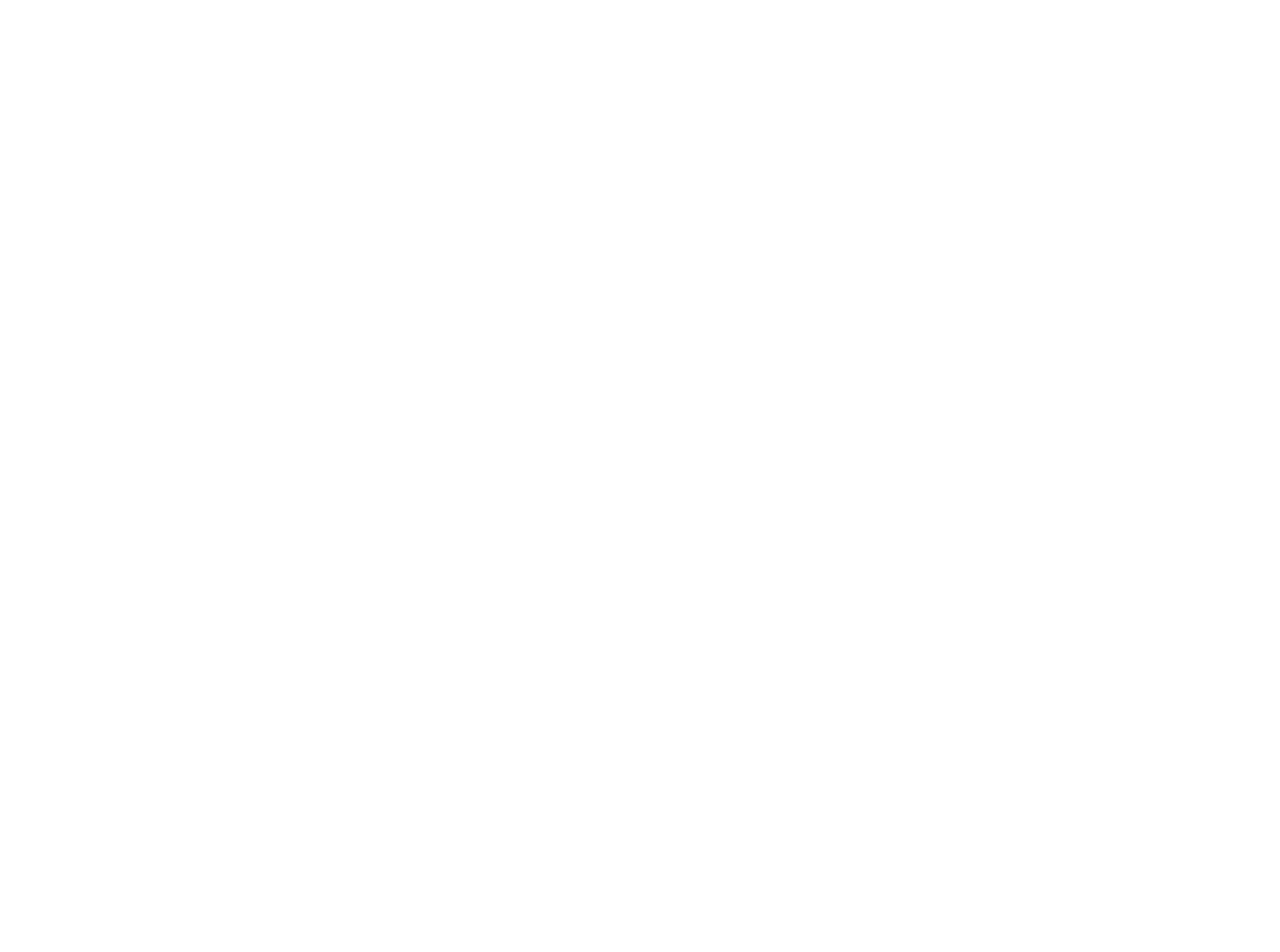
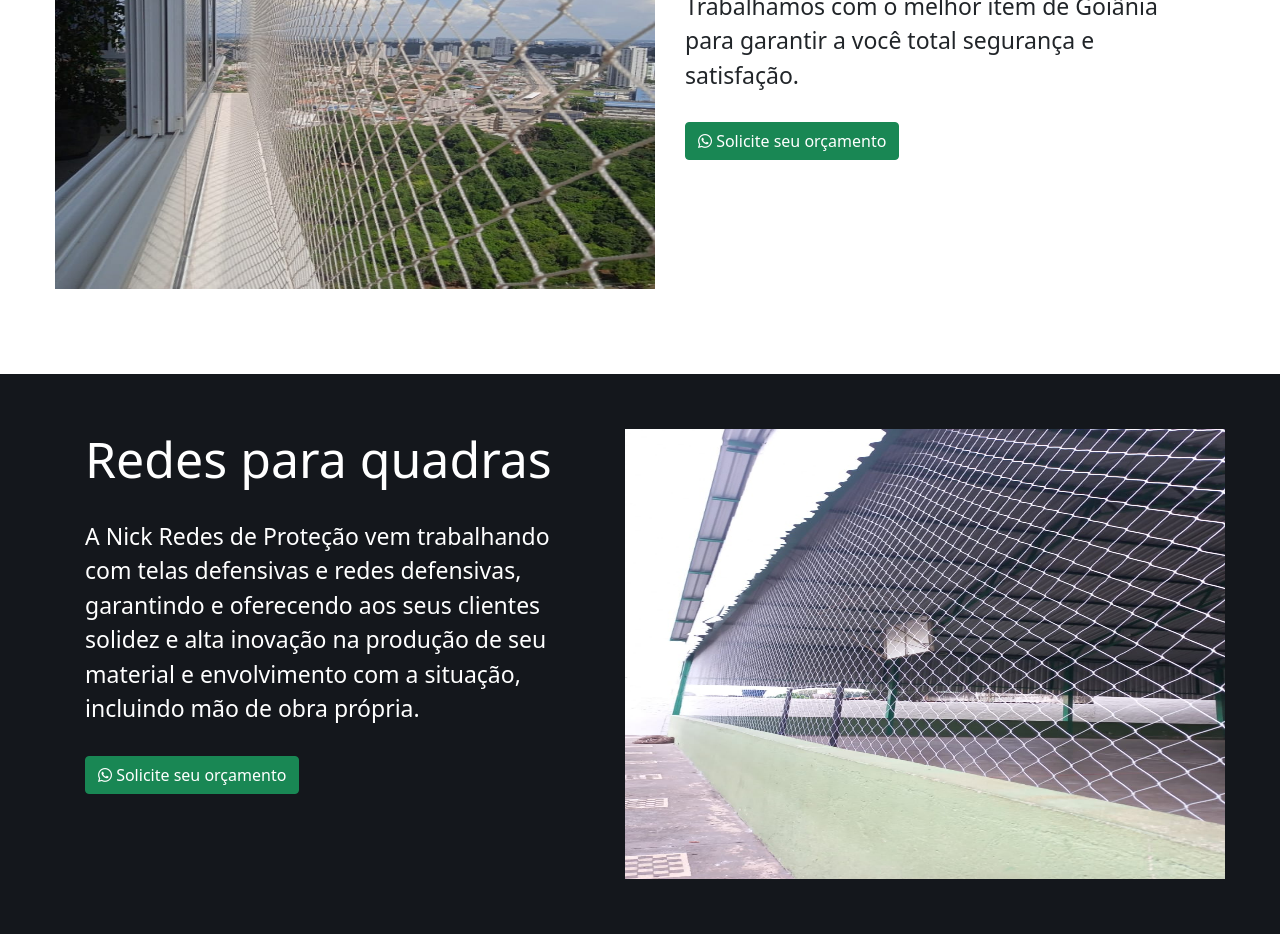
Before and after one commit to HigorAnjos/talismareactapp, a React (Create React App) app: page / in a window 1280 px wide. Shown: the part 1800-2752 px from the top of the page. Before the commit the page ends 1608 px from the top, so only its background shows below. Built offline with nearby package versions, Linux system fonts and the light colour scheme.

Commit message:
feat(Services): cards

```diff
--- a/src/App.css
+++ b/src/App.css
@@ -31,12 +31,19 @@
   margin: 30px;
   font-size: 50px;
 }
+.bg-0 {
+  background-color: #ededed;
+}
+
+.bg-1 {
+  background-color: #14171c;
+  color: white;
+}
 
 #coverd-card-services {
   display: flex;
   margin: 30px 0;
   padding: 55px;
-  background-color: #ededed;
 }
 
 #card-text {
--- a/src/components/Services.js
+++ b/src/components/Services.js
@@ -1,6 +1,8 @@
 import React from 'react';
 import { Container, Button, Row, Col } from 'react-bootstrap';
 import pcina from '../images/pcina-700.jpg';
+import apartment from '../images/telaAp.jpeg';
+import sport from '../images/quadra.jpeg';
 
 function Services() {
   return (
@@ -12,7 +14,8 @@
           </Col>
         </Row>
       </Container>
-      <div id="coverd-card-services">
+
+      <div id="coverd-card-services" className="bg-0">
         <div id="card-text">
           <h1>Rede na piscina</h1>
           <p>
@@ -32,6 +35,40 @@
           <img src={pcina} alt="pscina com tela" width="600" height="450" />
         </div>
       </div>
+
+      <div id="coverd-card-services">
+        <div id="card-img">
+          <img src={apartment} alt="pscina com tela" width="600" height="450" />
+        </div>
+        <div id="card-text">
+          <h1>Redes para apartamento</h1>
+          <p>Trabalhamos com o melhor item de Goiânia para garantir a você total segurança e satisfação.</p>
+          <div>
+            <Button variant="success">
+              <i className="fa-brands fa-whatsapp"></i> Solicite seu orçamento
+            </Button>
+          </div>
+        </div>
+      </div>
+
+      <div id="coverd-card-services" className="bg-1">
+        <div id="card-text">
+          <h1>Redes para quadras</h1>
+          <p>
+            A Nick Redes de Proteção vem trabalhando com telas defensivas e redes defensivas, garantindo e oferecendo
+            aos seus clientes solidez e alta inovação na produção de seu material e envolvimento com a situação,
+            incluindo mão de obra própria.
+          </p>
+          <div>
+            <Button variant="success">
+              <i className="fa-brands fa-whatsapp"></i> Solicite seu orçamento
+            </Button>
+          </div>
+        </div>
+        <div id="card-img">
+          <img src={sport} alt="pscina com tela" width="600" height="450" />
+        </div>
+      </div>
     </>
   );
 }
```
Also changed, not shown: src/images/quadra.jpeg (added), src/images/telaAp.jpeg (added).
